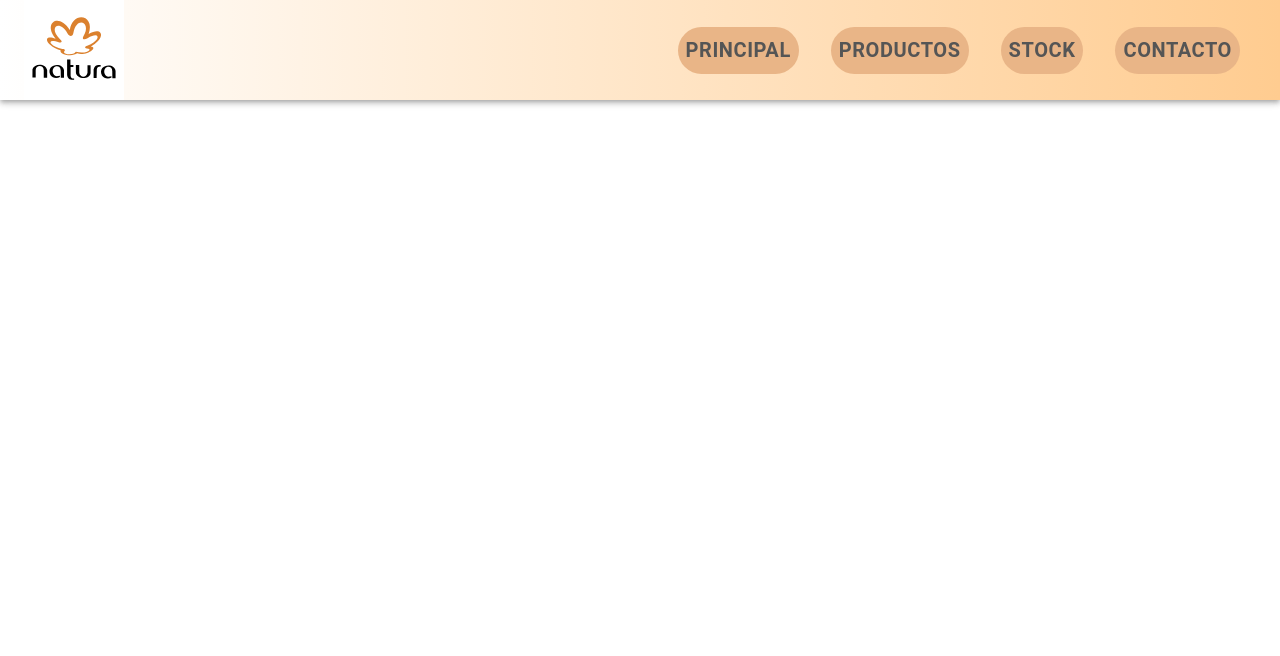
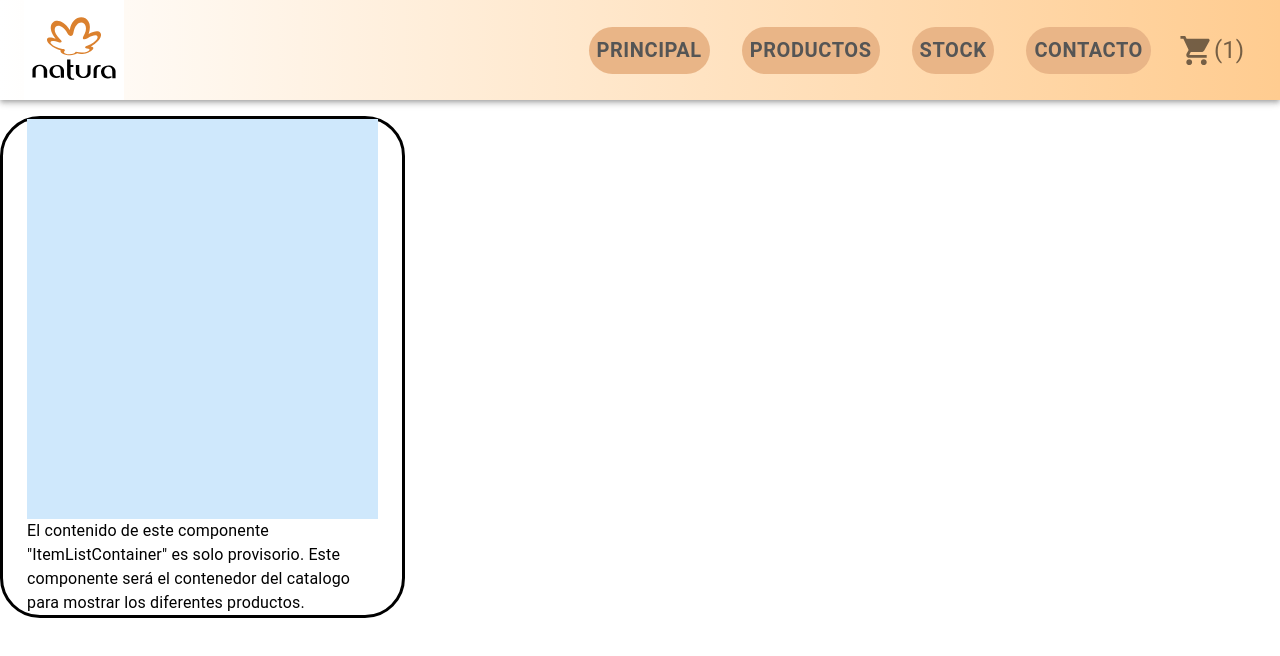
Before and after one commit to borischoque/BC_App1_React, a React (Create React App) app: page / in a window 1280 px wide. Shown: the top 656 px of the page. Built offline with nearby package versions, Linux system fonts and the light colour scheme.

Commit message:
Desafio 03_Se crean los componentes CartWidgedt y ItemListContainer. Se aplica MUI para dar una presentación al icono e identificar el espacio a ocupar por el ItemListContainer

```diff
--- a/package.json
+++ b/package.json
@@ -7,6 +7,7 @@
     "@emotion/styled": "^11.8.1",
     "@mui/icons-material": "^5.5.1",
     "@mui/material": "^5.5.2",
+    "@mui/styles": "^5.5.1",
     "@testing-library/jest-dom": "^5.16.2",
     "@testing-library/react": "^12.1.4",
     "@testing-library/user-event": "^13.5.0",
--- a/public/index.html
+++ b/public/index.html
@@ -2,7 +2,8 @@
 <html lang="en">
   <head>
     <meta charset="utf-8" />
-    <link rel="icon" href="%PUBLIC_URL%/favicon.ico" />
+    <!-- Se desabilita el logo por defecto de React -->
+    <!-- <link rel="icon" href="%PUBLIC_URL%/favicon.ico" /> -->
     <meta name="viewport" content="width=device-width, initial-scale=1" />
     <meta name="theme-color" content="#000000" />
     <meta
@@ -24,7 +25,9 @@
       work correctly both with client-side routing and a non-root public URL.
       Learn how to configure a non-root public URL by running `npm run build`.
     -->
-    <title>React App</title>
+    <!-- LOGO PARA PAGINA PRINCIPAL -->
+    <link rel="icon" href="bx-home.svg">
+    <title>BCVentas-Principal</title>
   </head>
   <body>
     <noscript>You need to enable JavaScript to run this app.</noscript>
--- a/src/App.js
+++ b/src/App.js
@@ -1,11 +1,13 @@
+import ItemListContainer from "./components/ItemListContainer/ItemListContainer";
 import NavBar from "./components/NavBar/NavBar";
 
 
 function App() {
   return (
-
-    <NavBar />
-
+    <>
+      <NavBar />
+      <ItemListContainer />
+    </>
   );
 }
 
--- /dev/null
+++ b/src/components/CartWidget/CartWidget.jsx
@@ -0,0 +1,19 @@
+import React from 'react';
+import IconButton from '@mui/material/IconButton';
+import ShoppingCartIcon from '@mui/icons-material/ShoppingCart';
+import Typography from '@mui/material/Typography';
+
+const CartWidget = () => {
+  return (
+    <>
+        <IconButton size="large">
+            <ShoppingCartIcon fontSize="large" />
+            <Typography variant="h5">
+                (1)
+            </Typography>
+        </IconButton>
+    </>
+  )
+}
+
+export default CartWidget
--- /dev/null
+++ b/src/components/ItemListContainer/ItemListContainer.jsx
@@ -0,0 +1,23 @@
+import React from 'react';
+import Typography from '@mui/material/Typography';
+import Grid from '@mui/material/Grid';
+import Box from '@mui/material/Box';
+import Container from '@mui/material/Container';
+
+const ItemListContainer = () => {
+  return (
+    <Grid container spacing={4}>
+          <Grid item xs={12} sm={4}>
+            <Container sx={{ my: 2, borderRadius:10, borderStyle:'solid',}}>
+                <Box sx={{ bgcolor: '#cfe8fc', height: '50vh' }} />
+                <Typography>
+                    El contenido de este componente "ItemListContainer" es solo provisorio.
+                    Este componente será el contenedor del catalogo para mostrar los diferentes productos.
+                </Typography>
+            </Container>
+          </Grid>
+      </Grid>
+  )
+}
+
+export default ItemListContainer
--- a/src/components/NavBar/NavBar.jsx
+++ b/src/components/NavBar/NavBar.jsx
@@ -14,6 +14,8 @@ import MenuItem from '@mui/material/MenuItem';
 
 // Imagen LOGO
 import logoNatura from './natura.svg'
+// IMPORTACION DE COMPONENTE CARTWIDGET
+import CartWidget from '../CartWidget/CartWidget';
 
 const pages = ['CONTACTO', 'STOCK','PRODUCTOS','PRINCIPAL'];
 const settings = ['Profile', 'Account', 'Dashboard', 'Logout'];
@@ -122,6 +124,7 @@ const NavBar = () => {
                 </Button>
                 ))}
             </Box>
+            <CartWidget />
 {/* se comenta el siguiente tramo de código para ajustar el NavBar al proyecto personal */}
 {/*
           <Box sx={{ flexGrow: 0 }}>
```
Also changed, not shown: public/bx-home.svg (added), 1 other file (tests, documents, lock files or other folders).
